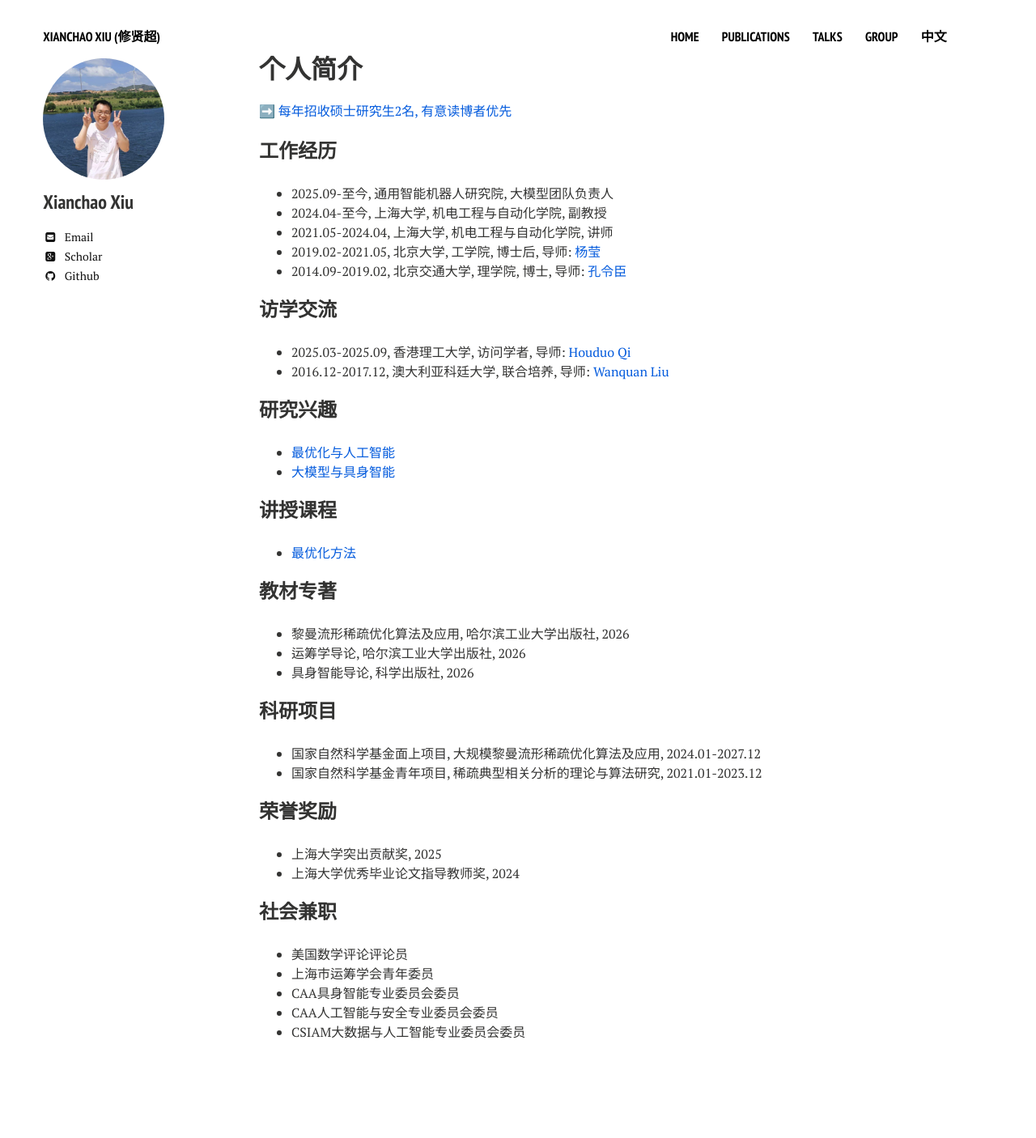
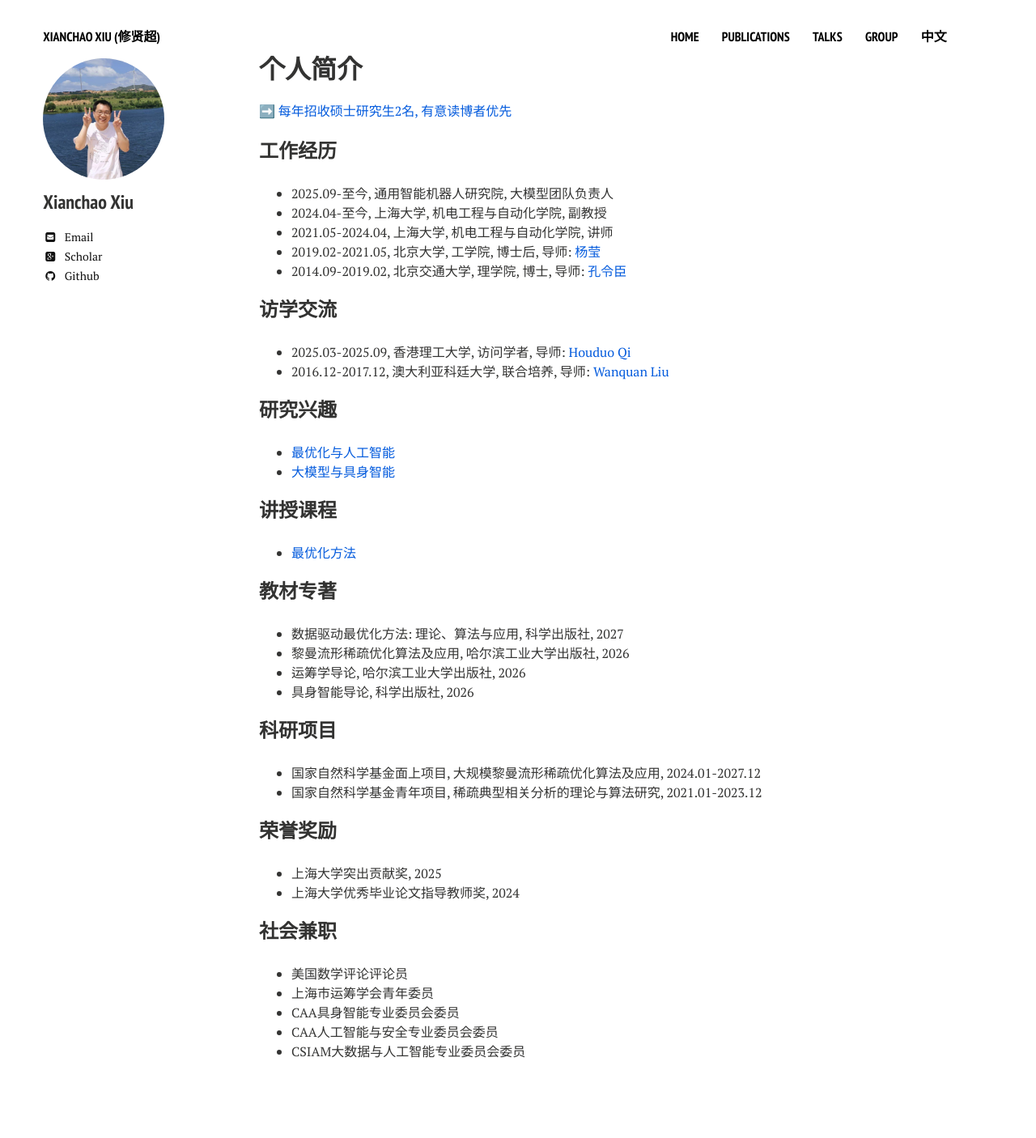
Before and after one commit to xianchaoxiu/xianchaoxiu.github.io, a Jekyll site: the page built from chinese/index.md, in a window 1280 px wide. Shown: the whole page at 81% size. Built offline with Jekyll 4.4.1, drawn with Linux system fonts in a browser that asks for light colours; nearby versions of some CDN libraries; before the commit the page ends 1382 px from its top, so only the background shows below that.

Commit message:
Update index.md

```diff
--- a/chinese/index.md
+++ b/chinese/index.md
@@ -33,6 +33,7 @@ share: false
 
 
 ### 教材专著
+* 数据驱动最优化方法: 理论、算法与应用, 科学出版社, 2027 <br>
 * 黎曼流形稀疏优化算法及应用, 哈尔滨工业大学出版社, 2026 <br>
 * 运筹学导论, 哈尔滨工业大学出版社, 2026 <br>
 * 具身智能导论, 科学出版社, 2026 <br>
```
